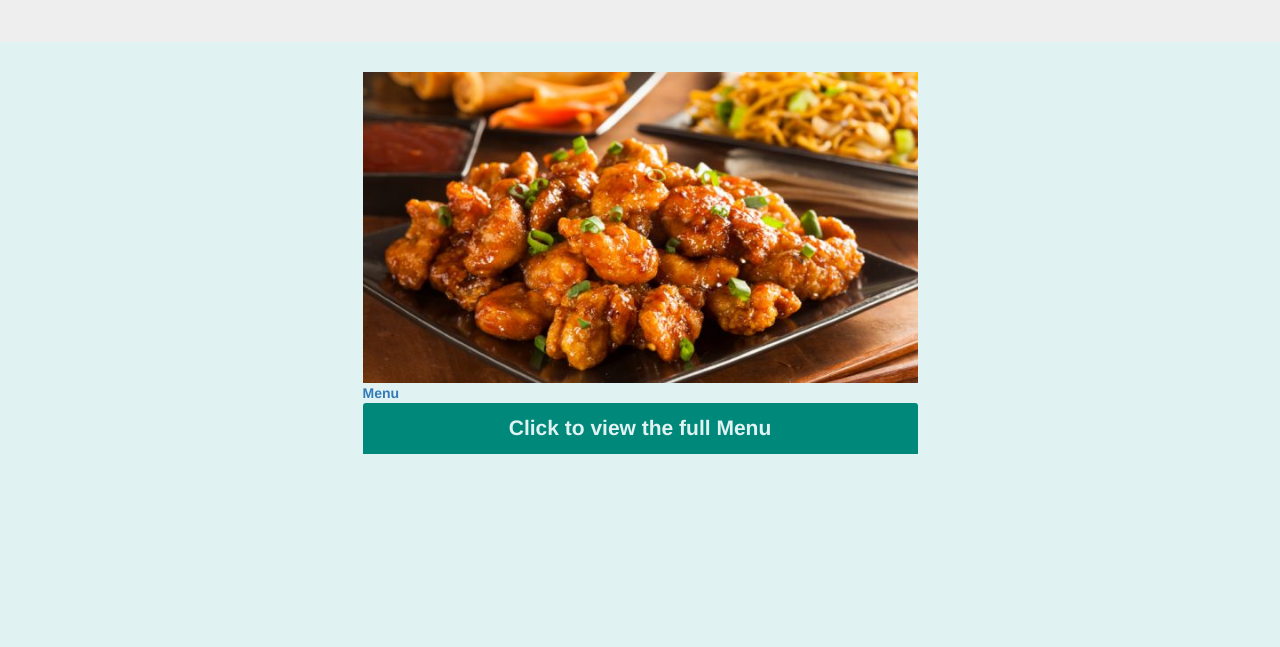
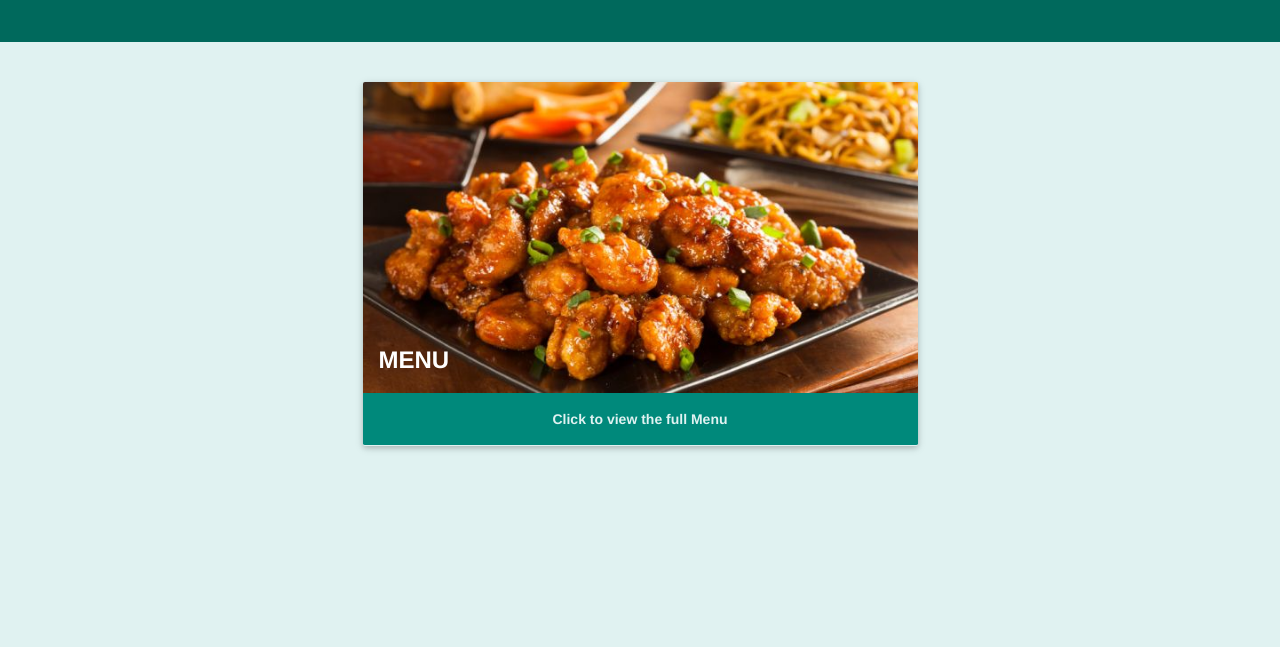
Before and after one commit to akanimax/some-thing, a plain HTML site: page Assignment_4/index.html in a window 1280 px wide. Shown: the part 153-800 px from the top of the page. Drawn offline with Linux system fonts and the light colour scheme; some packages are replaced by stand-ins of ours.

Commit message:
slight modifications to the custom.css file

```diff
--- a/public/css/custom.css
+++ b/public/css/custom.css
@@ -2,7 +2,7 @@ body {
   background-color: #E0F2F1;
 }
 
-jumbo-style .jumbotron {
+jumbo-title .jumbotron {
   background-color: #00695C;
   color: white;
 }
@@ -12,8 +12,8 @@ div.panel-heading.teal {
   color: #E0F2F1;
 }
 
-.panel-heading {
-  font-size: 150%;
+.panel-title {
+  font-size: 250%;
 }
 
 div.panel-body.plain {
@@ -61,3 +61,79 @@ div.panel-body.plain {
 .row {
   margin-bottom: 0.8%;
 }
+
+
+
+
+
+
+/* card related css queries:*/
+
+.card {
+  box-shadow: 0 2px 5px 0 rgba(0, 0, 0, 0.16), 0 2px 10px 0 rgba(0, 0, 0, 0.12);
+}
+
+.card {
+  margin-top: 10px;
+  box-sizing: border-box;
+  border-radius: 2px;
+  background-clip: padding-box;
+}
+.card span.card-title {
+    color: #fff;
+    font-size: 24px;
+    font-weight: 300;
+    text-transform: uppercase;
+}
+
+.card .card-image {
+  position: relative;
+  overflow: hidden;
+}
+.card .card-image img {
+  border-radius: 2px 2px 0 0;
+  background-clip: padding-box;
+  position: relative;
+  z-index: -1;
+}
+.card .card-image span.card-title {
+  position: absolute;
+  bottom: 0;
+  left: 0;
+  padding: 16px;
+}
+.card .card-content {
+  padding: 16px;
+  border-radius: 0 0 2px 2px;
+  background-clip: padding-box;
+  box-sizing: border-box;
+}
+.card .card-content p {
+  margin: 0;
+  color: inherit;
+}
+.card .card-content span.card-title {
+  line-height: 48px;
+}
+.card .card-action {
+  border-top: 1px solid rgba(160, 160, 160, 0.2);
+  padding: 16px;
+}
+.card .card-action a {
+  color: #ffab40;
+  margin-right: 16px;
+  transition: color 0.3s ease;
+  text-transform: uppercase;
+}
+.card .card-action a:hover {
+  color: #ffd8a6;
+  text-decoration: none;
+}
+
+.card:hover {
+  cursor: pointer;
+}
+
+a.no-underline:hover {
+  text-decoration: none;
+}
```
